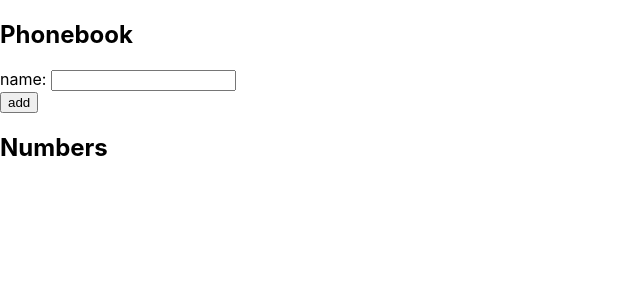
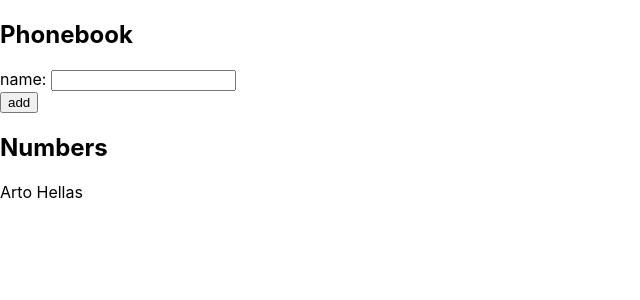
Before and after one commit to ndkv9/phonebook-FSO, a React (Create React App) app: page / in a window 1280 px wide. Shown: the top 300 px of the page, without its empty margins (0-640 px from the left). Built offline with nearby package versions, Linux system fonts and the light colour scheme.

Commit message:
add handleSubmit fn

```diff
--- a/src/App.js
+++ b/src/App.js
@@ -1,4 +1,5 @@
 import { useState } from 'react'
+import Person from './components/Person'
 
 const App = () => {
 	const [persons, setPersons] = useState([{ name: 'Arto Hellas' }])
@@ -10,7 +11,10 @@ const App = () => {
 
 	const handleSubmit = e => {
 		e.preventDefault()
-		setPersons(persons.concat(newName))
+		const personObj = {
+			name: newName,
+		}
+		setPersons(persons.concat(personObj))
 		setNewName('')
 	}
 
@@ -26,6 +30,9 @@ const App = () => {
 				</div>
 			</form>
 			<h2>Numbers</h2>
+			{persons.map(p => (
+				<Person key={p.name} name={p.name} />
+			))}
 		</div>
 	)
 }
```
Also changed, not shown: 1 other file (tests, documents, lock files or other folders).
